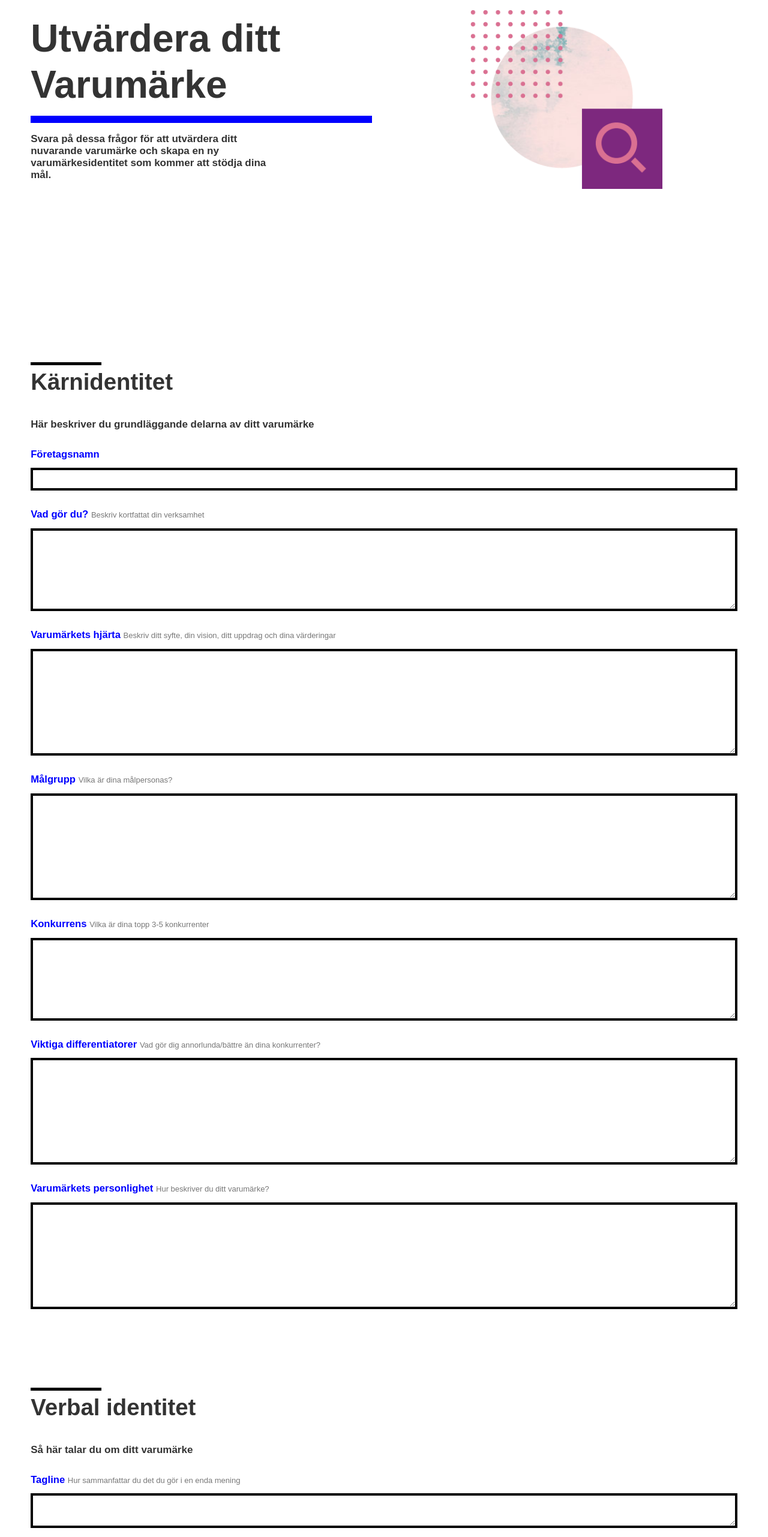
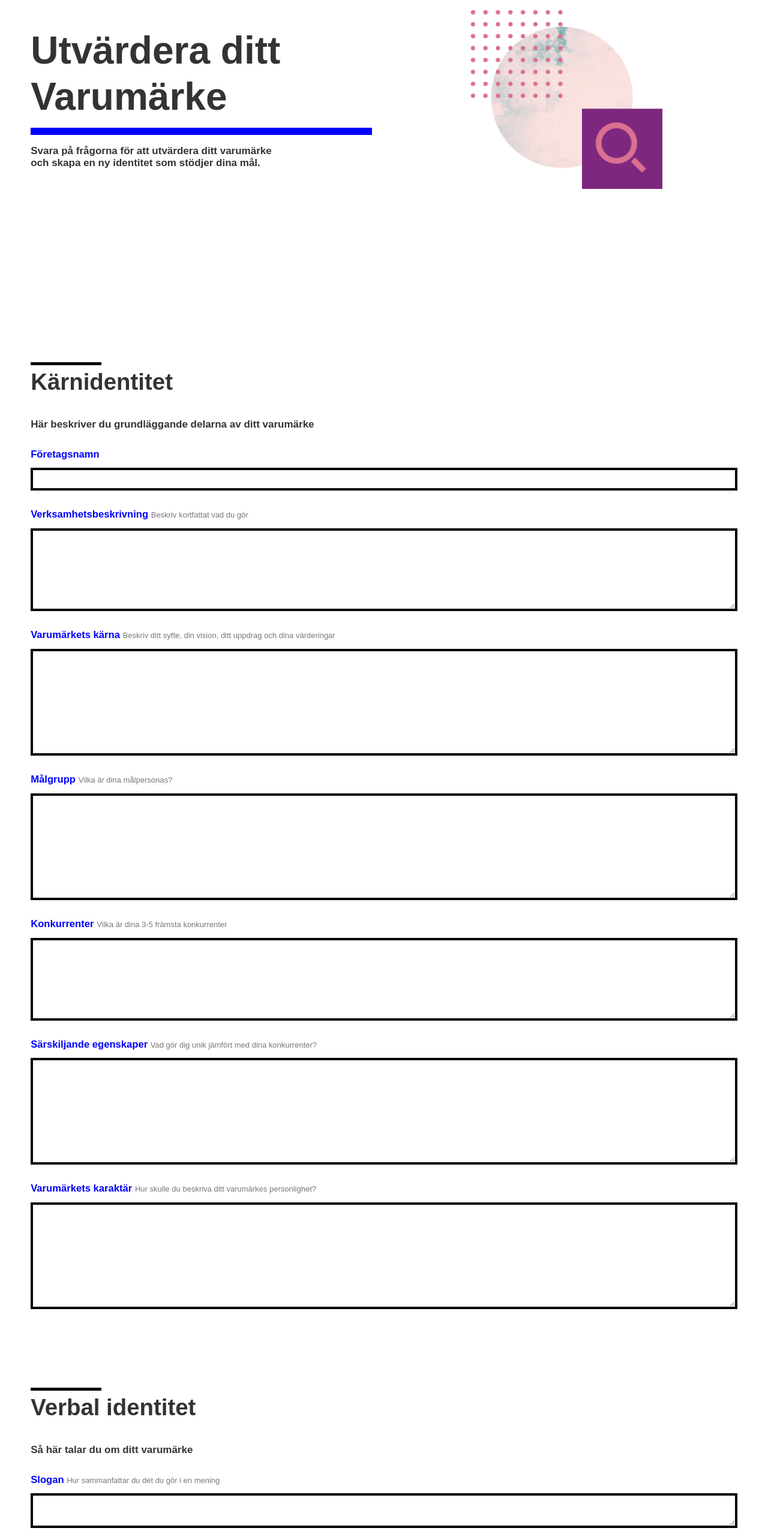
Before and after one commit to Erik-Pure/brand-toolkit, a React (Create React App) app: page /brandaudit in a window 1280 px wide. Shown: the part 234-2797 px from the top of the page at 60% size. Built offline with nearby package versions, Linux system fonts and the light colour scheme.

Commit message:
justerat texter

```diff
--- a/src/pages/AttributeSpectrum.tsx
+++ b/src/pages/AttributeSpectrum.tsx
@@ -167,7 +167,7 @@ const AttributeSpectrumPage: React.FunctionComponent<
       </div>
       <footer>
         <button className="btn red" onClick={() => window.print()}>
-          Save as PDF
+          Spara som PDF
         </button>
         <Link className="btn" to="/brandbrief">
           Uppdragsbeskrivning
--- a/src/pages/BrandAudit.tsx
+++ b/src/pages/BrandAudit.tsx
@@ -17,9 +17,8 @@ const BrandAuditPage: React.FunctionComponent<IBrandAuditProps> = (props) => {
             <h1>Utvärdera ditt Varumärke</h1>
             <hr />
             <p className="ingress">
-              Svara på dessa frågor för att utvärdera ditt nuvarande varumärke
-              och skapa en ny varumärkesidentitet som kommer att stödja dina
-              mål.
+            Svara på frågorna för att utvärdera ditt varumärke
+            och skapa en ny identitet som stödjer dina mål.
             </p>
           </div>
           <div>
@@ -41,7 +40,7 @@ const BrandAuditPage: React.FunctionComponent<IBrandAuditProps> = (props) => {
             />
           </label>
           <label>
-            Vad gör du? <span>Beskriv kortfattat din verksamhet</span>
+            Verksamhetsbeskrivning <span>Beskriv kortfattat vad du gör</span>
             <textarea
               rows={6}
               value={formData.brandAudit.whatYouDo}
@@ -50,7 +49,7 @@ const BrandAuditPage: React.FunctionComponent<IBrandAuditProps> = (props) => {
           </label>
 
           <label>
-            Varumärkets hjärta{" "}
+            Varumärkets kärna{" "}
             <span>
               Beskriv ditt syfte, din vision, ditt uppdrag och dina värderingar
             </span>
@@ -71,7 +70,7 @@ const BrandAuditPage: React.FunctionComponent<IBrandAuditProps> = (props) => {
           </label>
 
           <label>
-            Konkurrens <span>Vilka är dina topp 3-5 konkurrenter</span>
+            Konkurrenter <span>Vilka är dina 3-5 främsta konkurrenter</span>
             <textarea
               rows={6}
               value={formData.brandAudit.competition}
@@ -80,8 +79,8 @@ const BrandAuditPage: React.FunctionComponent<IBrandAuditProps> = (props) => {
           </label>
 
           <label>
-            Viktiga differentiatorer{" "}
-            <span>Vad gör dig annorlunda/bättre än dina konkurrenter?</span>
+            Särskiljande egenskaper{" "}
+            <span>Vad gör dig unik jämfört med dina konkurrenter?</span>
             <textarea
               rows={8}
               value={formData.brandAudit.differentiators}
@@ -90,8 +89,8 @@ const BrandAuditPage: React.FunctionComponent<IBrandAuditProps> = (props) => {
           </label>
 
           <label>
-            Varumärkets personlighet{" "}
-            <span>Hur beskriver du ditt varumärke?</span>
+            Varumärkets karaktär{" "}
+            <span>Hur skulle du beskriva ditt varumärkes personlighet?</span>
             <textarea
               rows={8}
               value={formData.brandAudit.brandPersonality}
@@ -104,7 +103,7 @@ const BrandAuditPage: React.FunctionComponent<IBrandAuditProps> = (props) => {
           <h3>Verbal identitet</h3>
           <p className="ingress">Så här talar du om ditt varumärke</p>
           <label>
-            Tagline <span>Hur sammanfattar du det du gör i en enda mening</span>
+            Slogan <span>Hur sammanfattar du det du gör i en mening</span>
             <textarea
               rows={2}
               value={formData.brandAudit.tagline}
@@ -113,9 +112,9 @@ const BrandAuditPage: React.FunctionComponent<IBrandAuditProps> = (props) => {
           </label>
 
           <label>
-            Värdesproposition{" "}
+            Kundvärde{" "}
             <span>
-              Vilket unikt värde får kunderna av att köpa din produkt/tjänst?
+              Vilket unikt värde får kunderna av att välja dig?
             </span>
             <textarea
               rows={5}
@@ -125,9 +124,9 @@ const BrandAuditPage: React.FunctionComponent<IBrandAuditProps> = (props) => {
           </label>
 
           <label>
-            Nyckelbudskap{" "}
+            Huvudbudskap{" "}
             <span>
-              Vilka är dina främsta försäljningsargument eller budskap?
+              Vilka är dina viktigaste försäljningsargument?
             </span>
             <textarea
               rows={6}
@@ -146,7 +145,7 @@ const BrandAuditPage: React.FunctionComponent<IBrandAuditProps> = (props) => {
           </label>
 
           <label>
-            Varumärkespersonlighet <span>Hur beskriver du ditt varumärke?</span>
+            Varumärkets karaktär <span>Hur beskriver du ditt varumärkes personlighet?</span>
             <textarea
               rows={6}
               value={formData.brandAudit.brandPersonality2}
@@ -161,8 +160,8 @@ const BrandAuditPage: React.FunctionComponent<IBrandAuditProps> = (props) => {
             <span className="underline">
               Om du redan har en visuell identitet
             </span>
-            , granska din befintliga identitet och dokumentera vad funkar och
-            inte fungera för de olika delarna
+            , granska din befintliga identitet och dokumentera vad som fungerar och
+            vad som inte fungerar för de olika delarna
           </p>
           <label>
             Logotyp <span></span>
@@ -192,7 +191,7 @@ const BrandAuditPage: React.FunctionComponent<IBrandAuditProps> = (props) => {
           </label>
 
           <label>
-            Annat <span>Foton, illustrationer, video, etc.</span>
+            Annat <span>Bilder, illustrationer, video, etc.</span>
             <textarea
               rows={6}
               value={formData.brandAudit.other}
@@ -213,7 +212,7 @@ const BrandAuditPage: React.FunctionComponent<IBrandAuditProps> = (props) => {
           </label>
 
           <label>
-            Förhålla sig till/kommunicera dina värderingar?{" "}
+            Kommunicera dina värderingar?{" "}
             <textarea
               rows={6}
               value={formData.brandAudit.communicateValues}
@@ -231,9 +230,9 @@ const BrandAuditPage: React.FunctionComponent<IBrandAuditProps> = (props) => {
           </label>
 
           <label className="vertical-align">
-            Vilka är dina största förbättringsmöjligheter{" "}
+            Vilka är dina största förbättringsområden{" "}
             <span>
-              Identifiera de saker du vill att din nya visuella identitet ska
+              Identifiera vad du vill att din nya visuella identitet ska
               kommunicera.
             </span>
             <textarea
@@ -246,7 +245,7 @@ const BrandAuditPage: React.FunctionComponent<IBrandAuditProps> = (props) => {
       </div>
       <footer>
         <button className="btn red" onClick={print}>
-          Save as PDF
+          Spara som PDF
         </button>
         <Link className="btn" to="/competitoraudit">
           Konkurrensanalys
--- a/src/pages/BrandBrief.tsx
+++ b/src/pages/BrandBrief.tsx
@@ -143,7 +143,7 @@ const BrandBriefPage: React.FunctionComponent<IBrandBriefProps> = (props) => {
       </div>
       <footer>
         <button className="btn red" onClick={() => window.print()}>
-          Save as PDF
+          Spara som PDF
         </button>
         <Link className="btn" to="/brandchecklist">
           Checklista Grafisk Profil
--- a/src/pages/BrandChecklist.tsx
+++ b/src/pages/BrandChecklist.tsx
@@ -162,7 +162,7 @@ const BrandChecklistPage: React.FunctionComponent<IBrandChecklistProps> = (
       </div>
       <footer>
         <button className="btn red" onClick={() => window.print()}>
-          Save as PDF
+          Spara som PDF
         </button>
         <Link className="btn" to="/">
           Tillbaka till start
```
